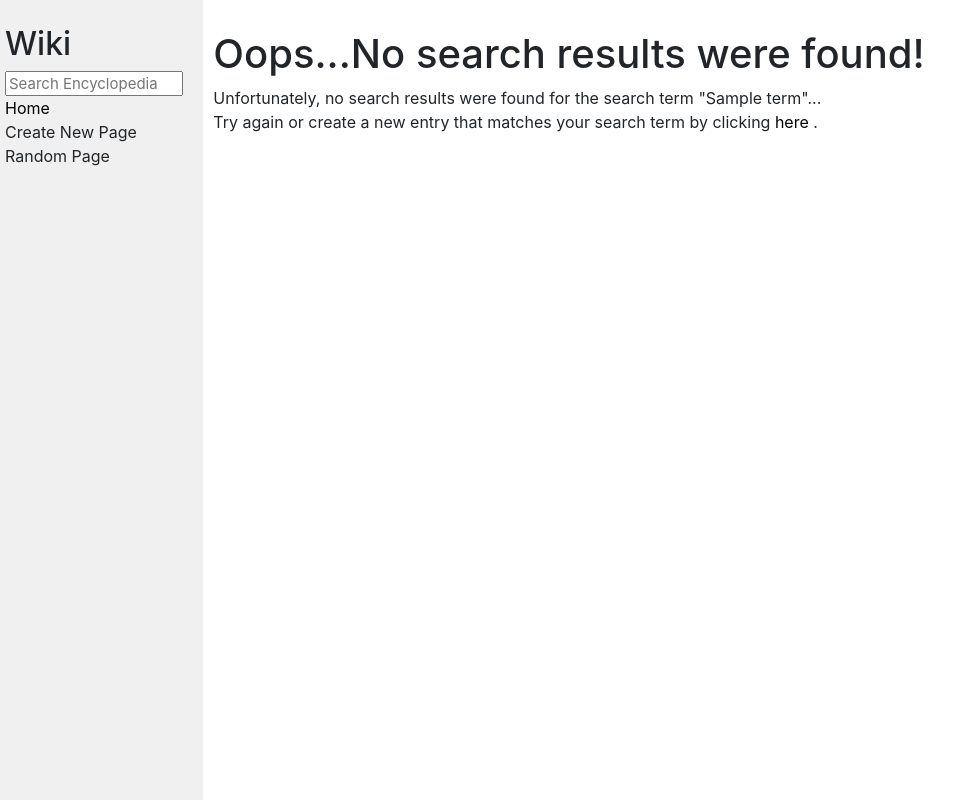
After one commit to thanoskaravangelis/wikipedia-clone, a Django app: template encyclopedia/templates/encyclopedia/results_error.html in a window 1280 px wide. The commit adds this page. Shown: the whole page, without its empty margins (0-980 px from the left). Run offline with Django 3.2, Linux system fonts and the light colour scheme; the template is opened without the code that fills it: most values are stand-ins (such as "Sample title", 1, 10 or a date in 2020); some libraries are stand-ins or nearby versions.

Commit message:
Add search results page and search error page

```diff
--- a/encyclopedia/templates/encyclopedia/layout.html
+++ b/encyclopedia/templates/encyclopedia/layout.html
@@ -12,11 +12,11 @@
         <div class="row">
             <div class="sidebar col-lg-2 col-md-3" style="max-width: 300px;">
                 <h2>Wiki</h2>
-                <form>
+                <form action="{% url 'encyclopedia:searching' %}">
                     <input class="search" type="text" name="q" placeholder="Search Encyclopedia">
                 </form>
                 <div>
-                    <a href="{% url 'index' %}" style="color: black;">Home</a>
+                    <a href="{% url 'encyclopedia:index' %}" style="color: black;">Home</a>
                 </div>
                 <div>
                     Create New Page
--- /dev/null
+++ b/encyclopedia/templates/encyclopedia/results_error.html
@@ -0,0 +1,12 @@
+{% extends "encyclopedia/layout.html" %}
+{% block title %}
+    No Search Results
+{% endblock %}
+
+{% block body %}
+    <h1>Oops...No search results were found!</h1>
+    <p>Unfortunately, no search results were found for the search term "{{term}}"...<br>
+        Try again or create a new entry that matches your search term by clicking <a href="/">here</a> .
+    </p>
+
+{% endblock %}
```
Also changed, not shown: encyclopedia/templates/encyclopedia/results.html (added, +17 -0 lines).
